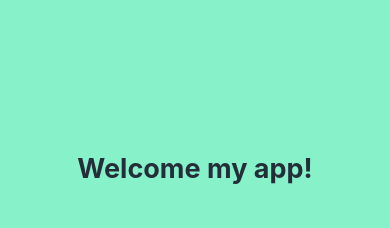
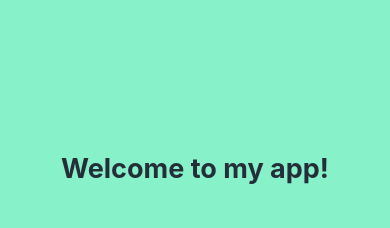
Before and after one commit to theonur721/platziStoreApp, a React Native app: screen / in a window 390 px wide. Shown: the top 228 px of the page. Built offline with nearby package versions, Linux system fonts and the light colour scheme.

Commit message:
xcode update

```diff
--- a/src/screens/LoginScreen.jsx
+++ b/src/screens/LoginScreen.jsx
@@ -64,7 +64,7 @@ const LoginScreen = () => {
         {backgroundColor: COLORS.primary},
       ]}>
       <View style={styles.container}>
-        <Text style={styles.title}>Welcome my app!</Text>
+        <Text style={styles.title}>Welcome to my app!</Text>
 
         <View style={styles.imageContainer}>
           <Image
```
Also changed, not shown: 1 other file (tests, documents, lock files or other folders).
